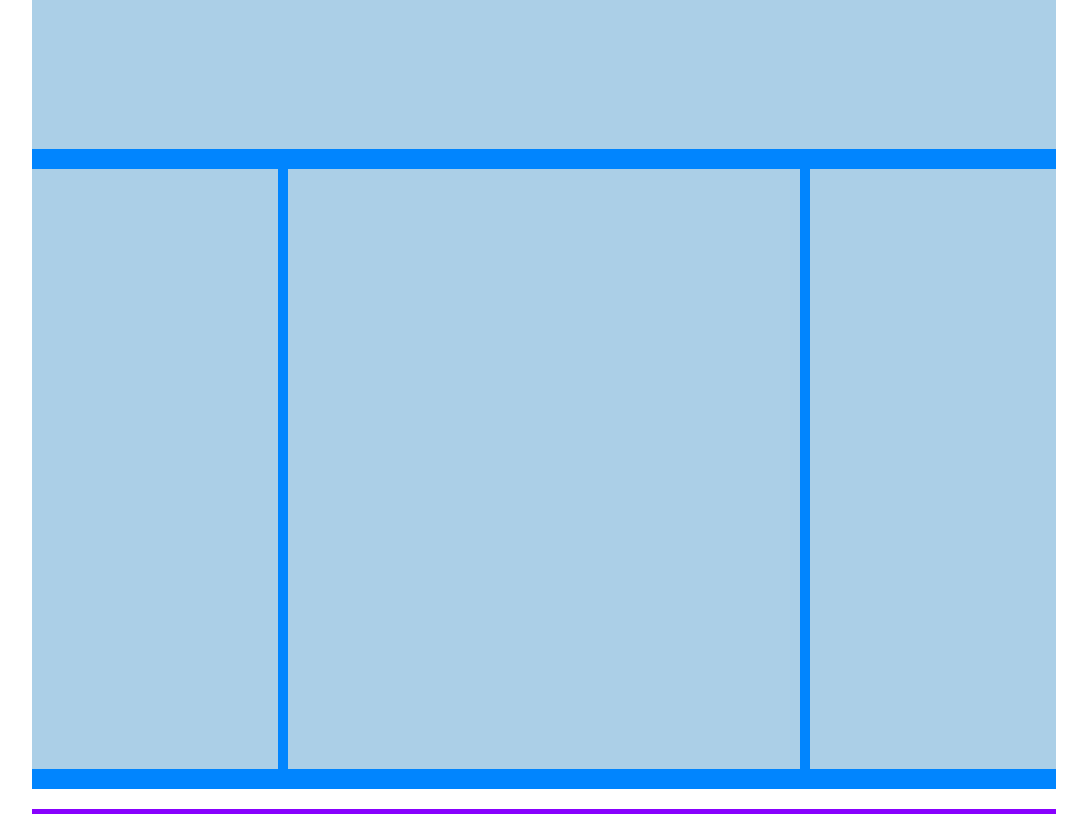
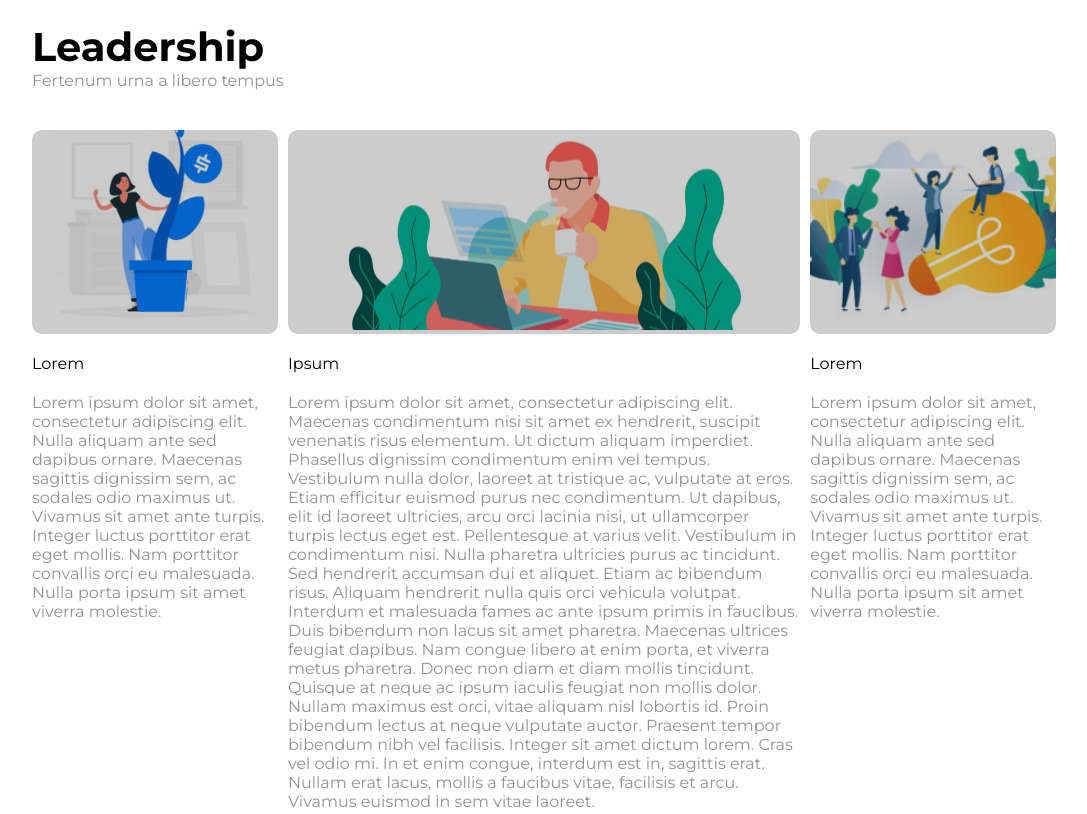
Before and after one commit to DavideSadotti/htmlcss-wp, a plain HTML site: page index.html in a window 1280 px wide. Shown: the part 700-1514 px from the top of the page, without its empty margins (96-1183 px from the left). Drawn offline with Linux system fonts and the light colour scheme.

Commit message:
creazione del main

```diff
--- a/css/style.css
+++ b/css/style.css
@@ -6,12 +6,13 @@
 
 body{
   font-family: 'Montserrat', sans-serif;
+  color: #929292;
 }
 
 /* NAVBAR */
 .logo{
   border-right: 1px solid #dddddd;
-  width: 15%;
+  width: 18%;
   padding-right: 20px;
 }
 header{
@@ -28,7 +29,7 @@ ul li{
 ul a{
   text-decoration: none;
   margin-right: 20px;
-  color: #aaaaaa;
+  color: #858585;
 }
 
 /* PRIMO BOX BODY */
@@ -36,7 +37,6 @@ ul a{
   width: 80%;
   height: 500px;
   margin: 20px auto;
-  position: relative;
 }
 
 .banner-hero img{
@@ -44,6 +44,10 @@ ul a{
   height: 100%;
   object-fit: cover;
   border-radius: 10px;
+}
+
+.overlay{
+  position: relative;
 }
 
 .overlay::after{
@@ -69,6 +73,7 @@ ul a{
 
 .hero-text h2{
   font-size: 28px;
+  font-weight: normal;
 }
 
 .hero-text p{
@@ -76,29 +81,46 @@ ul a{
 }
 
 /* SECONDO BOX BODY */
+/* BANNER-HERO */
 .container{
   width: 80%;
   height: 800px;
   margin: 20px auto;
-  background-color: #0185fe;
 }
 
 .header-container{
-  background-color: #abcfe7;
-  height: 160px;
+  margin: 40px 0;
 }
 
-.box{
-  background-color: #abcfe7;
+.header-container h2{
+  font-size: 40px;
+  color: black;
+}
+
+/* BOX WITH COLUMN */
+.col img{
+  width: 100%;
+  height: 200px;
+  object-fit: cover;
+  border-radius: 10px;
+}
+
+.col h4{
+  font-weight: normal;
+  color: black;
+  margin: 20px 0;
+}
+
+.col{
   float: left;
   height: 600px;
-  margin: 20px 0;
   width: 24%;
+  position: relative;
 }
 
-.box-center{
+.col-center{
   width: 50%;
-  margin: 20px 1%;
+  margin: 0 1%;
 }
 
 /* FOOTER */
--- a/index.html
+++ b/index.html
@@ -4,7 +4,7 @@
     <meta charset="utf-8">
     <title></title>
     <link rel="preconnect" href="https://fonts.gstatic.com">
-    <link href="https://fonts.googleapis.com/css2?family=Montserrat&display=swap" rel="stylesheet">
+    <link href="https://fonts.googleapis.com/css2?family=Montserrat:wght@400;700&display=swap" rel="stylesheet">
     <link rel="stylesheet" href="css/style.css">
   </head>
   <body>
@@ -37,13 +37,48 @@
       <!-- BOX BLU -->
       <div class="container">
         <!-- HEADER CONATINER -->
-        <div class="header-container"></div>
+        <div class="header-container">
+          <h2>Leadership</h2>
+          <p>Fertenum urna a libero tempus</p>
+        </div>
 
         <!-- BODY CONTAINER -->
         <div class="body-container">
-          <div class="box"></div>
-          <div class="box box-center"></div>
-          <div class="box"></div>
+
+          <!-- BOX DI SINISTRA -->
+          <div class="col col-left">
+            <div class="overlay">
+              <img src="img/img-1.jpg" alt="Foto colonna di sinistra">
+            </div>
+            <div class="">
+              <h4>Lorem</h4>
+              <p>Lorem ipsum dolor sit amet, consectetur adipiscing elit. Nulla aliquam ante sed dapibus ornare. Maecenas sagittis dignissim sem, ac sodales odio maximus ut. Vivamus sit amet ante turpis. Integer luctus porttitor erat eget mollis. Nam porttitor convallis orci eu malesuada. Nulla porta ipsum sit amet viverra molestie.</p>
+            </div>
+          </div>
+
+          <!-- BOX CENTRALE -->
+          <div class="col col-center">
+            <div class="overlay">
+              <img src="img/banner-2.jpg" alt="Foto colonna centrale">
+            </div>
+            <div class="">
+              <h4>Ipsum</h4>
+              <p>Lorem ipsum dolor sit amet, consectetur adipiscing elit. Maecenas condimentum nisi sit amet ex hendrerit, suscipit venenatis risus elementum. Ut dictum aliquam imperdiet. Phasellus dignissim condimentum enim vel tempus. Vestibulum nulla dolor, laoreet at tristique ac, vulputate at eros. Etiam efficitur euismod purus nec condimentum. Ut dapibus, elit id laoreet ultricies, arcu orci lacinia nisi, ut ullamcorper turpis lectus eget est. Pellentesque at varius velit. Vestibulum in condimentum nisi. Nulla pharetra ultricies purus ac tincidunt. Sed hendrerit accumsan dui et aliquet. Etiam ac bibendum risus. Aliquam hendrerit nulla quis orci vehicula volutpat. Interdum et malesuada fames ac ante ipsum primis in faucibus. Duis bibendum non lacus sit amet pharetra. Maecenas ultrices feugiat dapibus. Nam congue libero at enim porta, et viverra metus pharetra.
+              Donec non diam et diam mollis tincidunt. Quisque at neque ac ipsum iaculis feugiat non mollis dolor. Nullam maximus est orci, vitae aliquam nisl lobortis id. Proin bibendum lectus at neque vulputate auctor. Praesent tempor bibendum nibh vel facilisis. Integer sit amet dictum lorem. Cras vel odio mi. In et enim congue, interdum est in, sagittis erat. Nullam erat lacus, mollis a faucibus vitae, facilisis et arcu. Vivamus euismod in sem vitae laoreet.</p>
+            </div>
+          </div>
+
+          <!-- BOX DI DESTRA -->
+          <div class="col col-right">
+            <div class="overlay">
+              <img src="img/img-3.jpg" alt="Foto colonna di destra">
+            </div>
+            <div class="">
+              <h4>Lorem</h4>
+              <p>Lorem ipsum dolor sit amet, consectetur adipiscing elit. Nulla aliquam ante sed dapibus ornare. Maecenas sagittis dignissim sem, ac sodales odio maximus ut. Vivamus sit amet ante turpis. Integer luctus porttitor erat eget mollis. Nam porttitor convallis orci eu malesuada. Nulla porta ipsum sit amet viverra molestie.</p>
+            </div>
+          </div>
+
         </div>
 
       </div>
```
